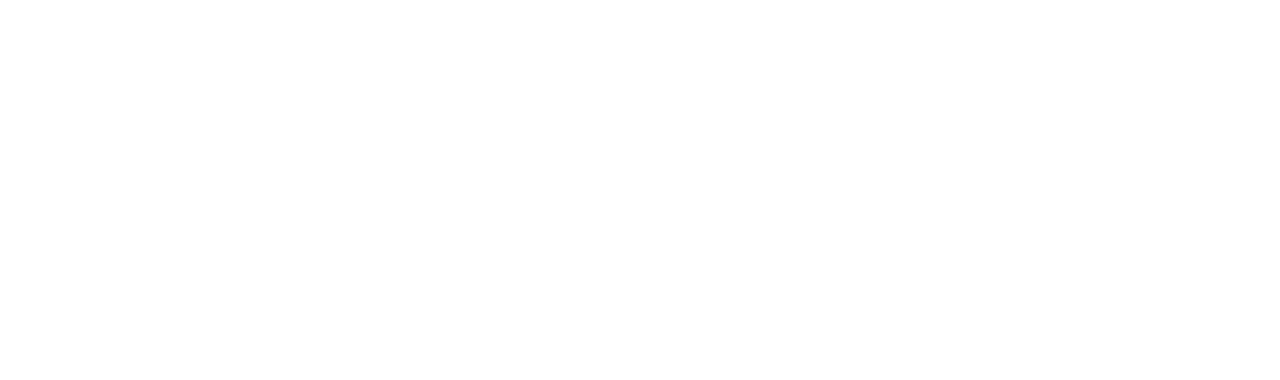
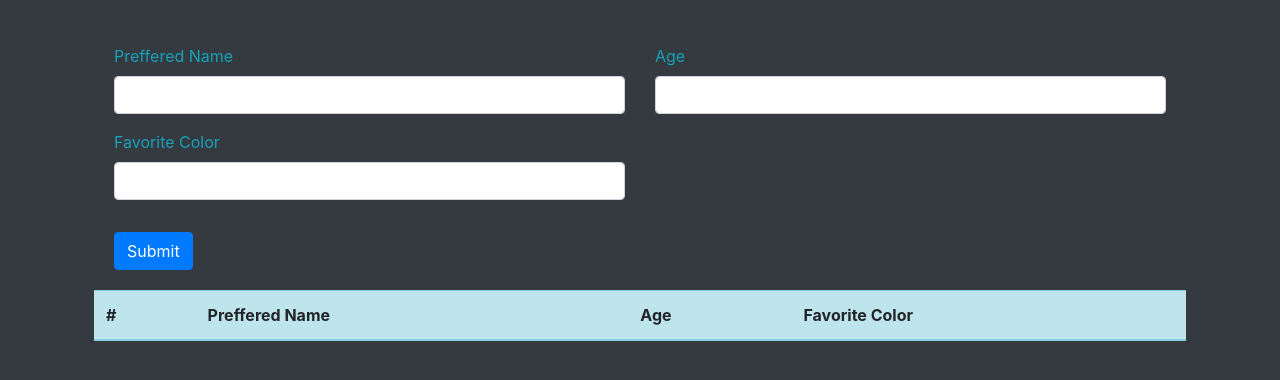
Before and after one commit to lion-frog/Week-10-JavaScript_and_DOM_Manipulation, a website: page index.html in a window 1280 px wide. Drawn offline with nearby package versions, Linux system fonts and the light colour scheme.

Commit message:
final commit

```diff
--- a/index.html
+++ b/index.html
@@ -5,12 +5,65 @@
     <meta http-equiv="X-UA-Compatible" content="IE=edge" />
     <meta name="viewport" content="width=device-width, initial-scale=1.0" />
     <title>Document</title>
+    <link rel="shortcut icon" href="#">
     <link
       rel="stylesheet"
       href="node_modules/bootstrap/dist/css/bootstrap.css"
     />
   </head>
   <body>
+    <body class="container p-4 bg-dark">
+        <!-- Preffered Name label and input  -->
+    <div class="card-fluid bg-dark text-info">
+      <div class="card-body">
+        <div class="row">
+          <div class="col-sm">
+              <div class="form-group">
+                <label for="name">Preffered Name</label>
+                <input type="text" class="form-control" id="pref-name" required />
+  <!-- Age label and input-->
+            </div>
+          </div>
+            <div class="col-sm">
+              <div class="form-group">
+                <label for="age">Age</label>
+                <input type="text" class="form-control" id="age" required />
+
+  <!-- Favorite Color label and input -->
+              </div>
+            </div>
+          </div>
+          <div class="row">
+            <div class="col-sm">
+              <div class="form-group">
+                <label for="fav-num">Favorite Color</label>
+                <input type="text" class="form-control" id="fav-col" required />
+
+  <!-- Sumbit Input -->
+              </div>
+            </div>
+            <div class="col-sm">
+
+            </div>
+          </div>
+          <button id="btn" class="btn btn-primary mt-3">Submit</button>
+        </div>
+      </div>
+    </div>
+  <table id="list" class="table table-info table-striped" >
+  <thead>
+    <tr>
+    <th>#</th>
+    <th>Preffered Name</th>
+    <th>Age</th>
+    <th>Favorite Color</th>
+    </tr>
+  </thead>
+
+
+  </table>
+
+  <script src="scripts.js"></script>
     <script src="node_modules/jquery/dist/jquery.js"></script>
     <script src="node_modules/bootstrap/dist/js/bootstrap.bundle.js"></script>
   </body>
--- /dev/null
+++ b/scripts.js
@@ -0,0 +1,17 @@
+let id = 1;
+
+document.getElementById("btn").addEventListener("click", () => {
+  let table = document.getElementById("list");
+  let row = table.insertRow(-1);
+  row.setAttribute("id", `item-${id}`);
+
+  row.insertCell(0).innerHTML = id;
+  row.insertCell(1).innerHTML = document.getElementById("pref-name").value;
+  row.insertCell(2).innerHTML = document.getElementById("age").value;
+  row.insertCell(3).innerHTML = document.getElementById("fav-col").value;
+
+  document.getElementById("pref-name").value = "";
+  document.getElementById("age").value = "";
+  document.getElementById("fav-col").value = "";
+  id++;
+});
```
